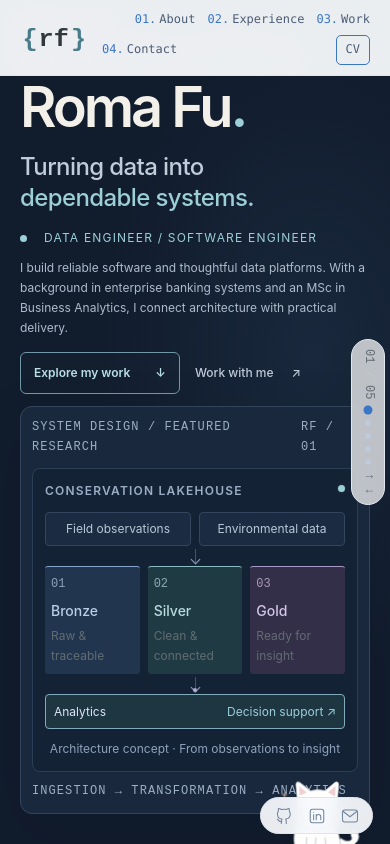
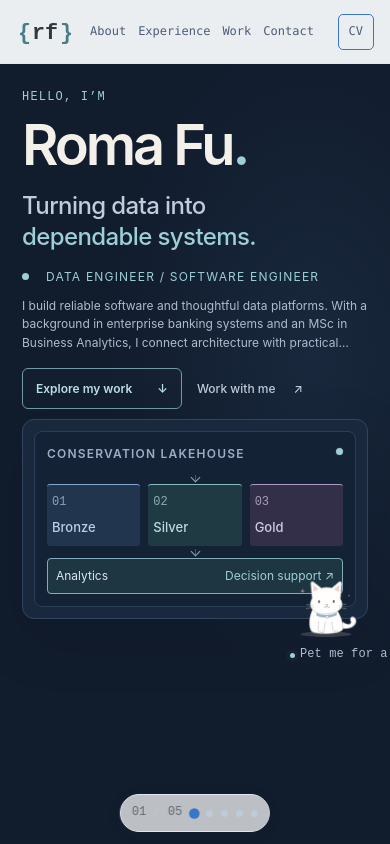
Before and after one commit to amor9121/roma-fu-portfolio, a Next.js app: page / in a window 390 px wide. Built offline with nearby package versions, Linux system fonts and the light colour scheme.

Commit message:
css edit

```diff
--- a/app/globals.css
+++ b/app/globals.css
@@ -670,3 +670,51 @@ button{font-size:12px}
 .atm-security-work{border-color:#4b4564;background:#202a40}
 .atm-security-work .atm-workstream-number{color:#b8dce0}
 @media(max-width:740px){.atm-enterprise-visual{padding:9px;gap:5px}.systems-visual-label{margin:0 1px;font-size:12px}.systems-visual-label span{font-size:12px}.atm-workstreams{gap:4px}.atm-workstream{min-height:0;gap:7px;padding:5px 7px}.atm-workstream-number{flex-basis:18px}.atm-workstream>div{gap:2px}.atm-workstream strong,.atm-workstream small{font-size:12px;line-height:1.3}}
+
+/* Mobile: let the deck handle scrolling so a slide never becomes a nested scroller. */
+@media(max-width:740px){
+  .deck{height:100svh;overflow-x:hidden;overflow-y:auto;scroll-snap-type:y mandatory;scroll-padding-top:0;overscroll-behavior-y:contain}
+  .slide{height:auto;min-height:100svh;padding:88px 22px 78px;align-items:flex-start;justify-content:flex-start;overflow:visible;scroll-snap-align:start;scroll-snap-stop:always}
+  .slide-inner{width:100%;max-width:calc(100vw - 44px);min-width:0;min-height:0}
+  .site-header{height:64px;min-height:64px;padding:0 16px;flex-wrap:nowrap;gap:12px}
+  .site-header .code-logo{width:62px;height:auto}
+  .site-header nav{min-width:0;flex:1;flex-wrap:nowrap;justify-content:flex-start;gap:12px;overflow-x:auto;overflow-y:hidden;white-space:nowrap;scrollbar-width:none}
+  .site-header nav::-webkit-scrollbar{display:none}
+  .site-header nav>a:nth-child(n){flex:0 0 auto;font-size:12px}
+  .site-header nav small{display:none}
+  .site-header .nav-resume{min-height:36px;padding:5px 10px}
+  .social-rail{display:none}
+  .slide-controls{top:auto;right:auto;bottom:12px;left:50%;transform:translateX(-50%);flex-direction:row;gap:9px;padding:8px 11px;border-radius:24px;box-shadow:0 3px 16px #25324712}
+  .slide-controls>span{writing-mode:horizontal-tb;font-size:12px!important}
+  .slide-controls nav{flex-direction:row;gap:8px}
+  .slide-controls nav a{width:7px;height:7px}
+  .slide-key-hint{display:none}
+  .hero-slide .slide-cue{bottom:54px;left:22px}
+  .experience-tabs{display:grid;grid-template-columns:1fr;grid-template-rows:auto auto;gap:16px;height:auto;min-height:0;margin-top:18px}
+  .experience-tablist{height:auto;overflow-x:auto;overflow-y:hidden}
+  .experience-panel{height:auto;min-height:0;overflow:visible;padding-right:0}
+  .experience-slide .experience-panel li{font-size:13px}
+  .hero-slide .hero{width:100%;max-width:calc(100vw - 44px);min-width:0;grid-template-columns:minmax(0,1fr);gap:10px}
+  .hero-slide .hero-code,.hero-slide .hero-note,.hero-slide .slide-cue{display:none}
+  .hero-slide .hero-copy,.hero-slide .hero-side,.hero-slide .hero-visual,.hero-slide .pipeline{width:100%;max-width:calc(100vw - 44px);min-width:0}
+  .hero-slide .hero-intro{display:-webkit-box;-webkit-box-orient:vertical;-webkit-line-clamp:3;overflow:hidden;line-height:1.55;max-width:100%;overflow-wrap:anywhere}
+  .hero-slide .hero-visual,.hero-slide .pipeline{overflow:hidden}
+  .hero-slide .hero-side{padding-bottom:46px}
+  .hero-slide .visual-label,.hero-slide .sources,.hero-slide .visual-footer,.hero-slide .diagram-caption{display:none}
+  .hero-slide .pipeline{padding:12px}
+  .hero-slide .diagram-top{margin-bottom:8px}
+  .hero-slide .flow-line{height:12px;line-height:12px}
+  .hero-slide .layers{grid-template-columns:repeat(3,minmax(0,1fr));min-width:0}
+  .hero-slide .layer{min-width:0;padding:8px 5px;gap:4px}
+  .hero-slide .layer strong{font-size:13px}
+  .hero-slide .layer small{display:none}
+  .hero-slide .output{gap:5px;flex-wrap:wrap}
+  .hero-slide .cat-companion{width:72px;right:6px;bottom:0}
+  .about-toolkit .skills-grid{grid-template-columns:repeat(2,minmax(0,1fr));gap:10px}
+  .about-toolkit .skills-grid article:last-child{grid-column:1/-1}
+  .about-with-portrait{grid-template-columns:82px minmax(0,1fr);gap:10px 14px}
+  .about-portrait img{width:90px;max-width:100%}
+  .about-copy{min-width:0}
+  .contact-slide .deck-footer{padding-bottom:18px}
+}
+@media(max-width:740px) and (prefers-reduced-motion:reduce){.deck{scroll-behavior:auto;scroll-snap-type:y proximity}}
```
